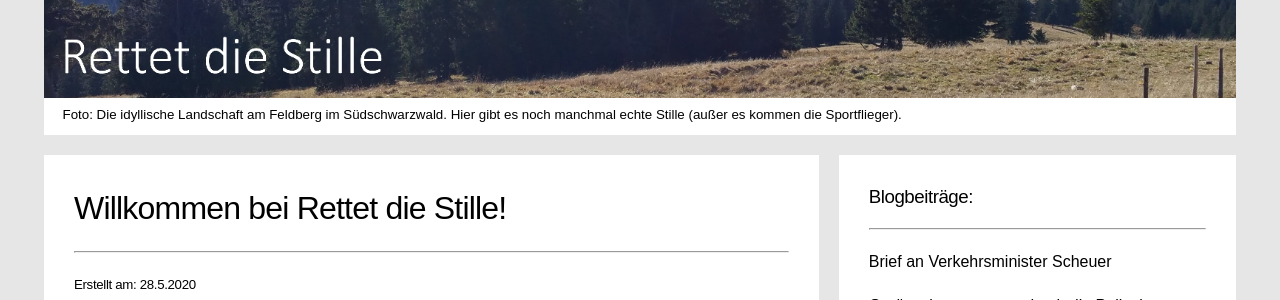
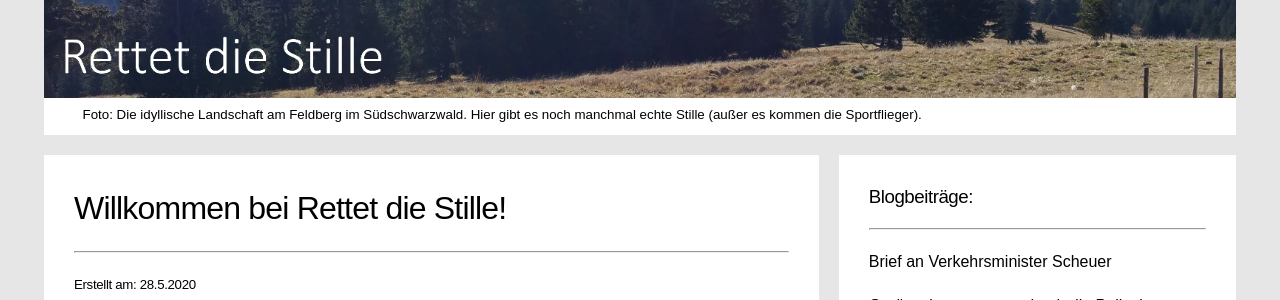
Before and after one commit to rettet-die-stille/rettet-die-stille.github.io, a Jekyll site: the page built from index.md, in a window 1280 px wide. Shown: the part 317-617 px from the top of the page. Built offline with Jekyll 4.4.1, drawn with Linux system fonts in a browser that asks for light colours; our own code applies the rules of GitHub Pages for plain Markdown files.

Commit message:
Update layout.scss

```diff
--- a/_sass/layout.scss
+++ b/_sass/layout.scss
@@ -51,6 +51,10 @@ a {
     text-decoration: none;
 }
 
+sub {
+    padding-left: 20px;
+}
+
 a:hover {text-decoration: underline}
 
 .nav {
```
